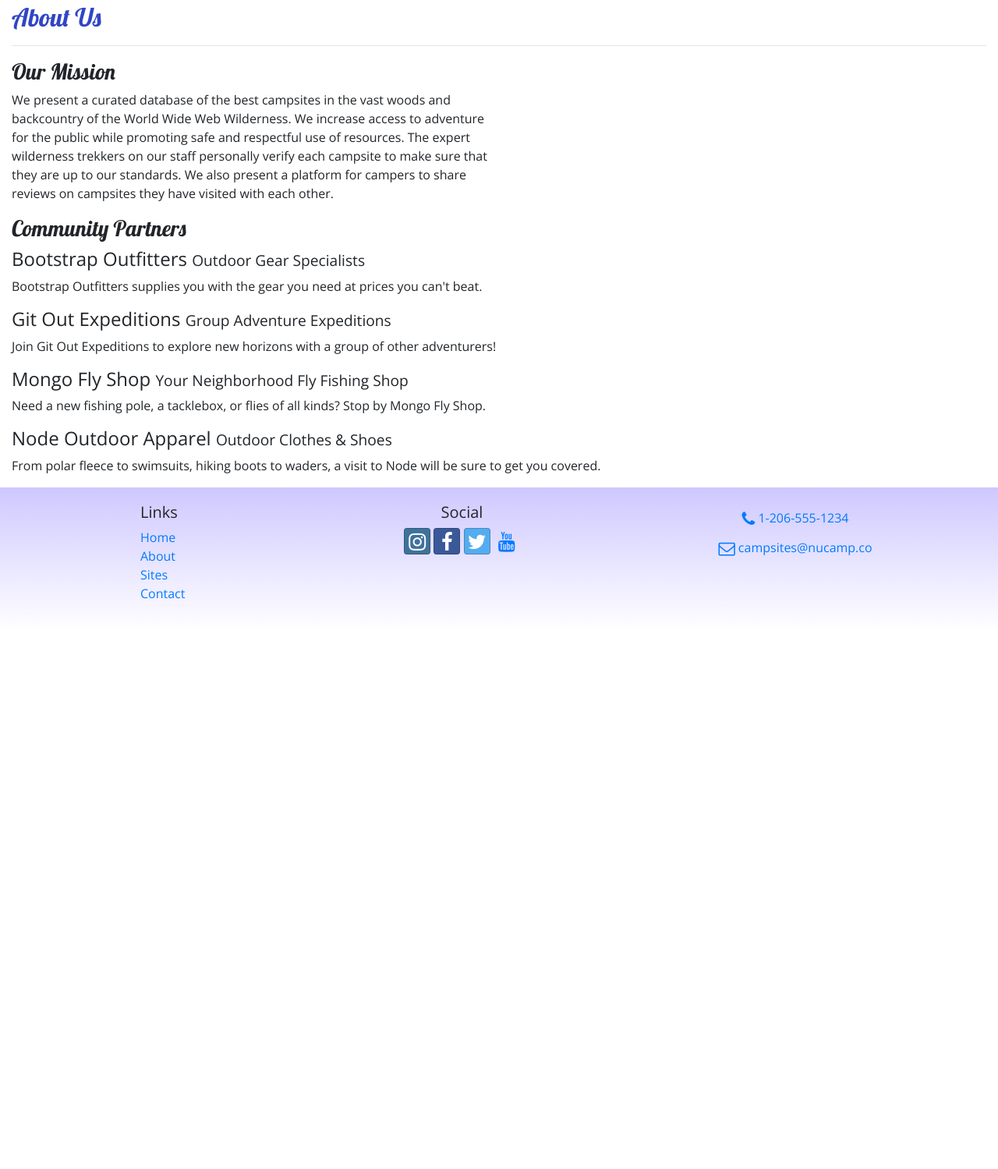
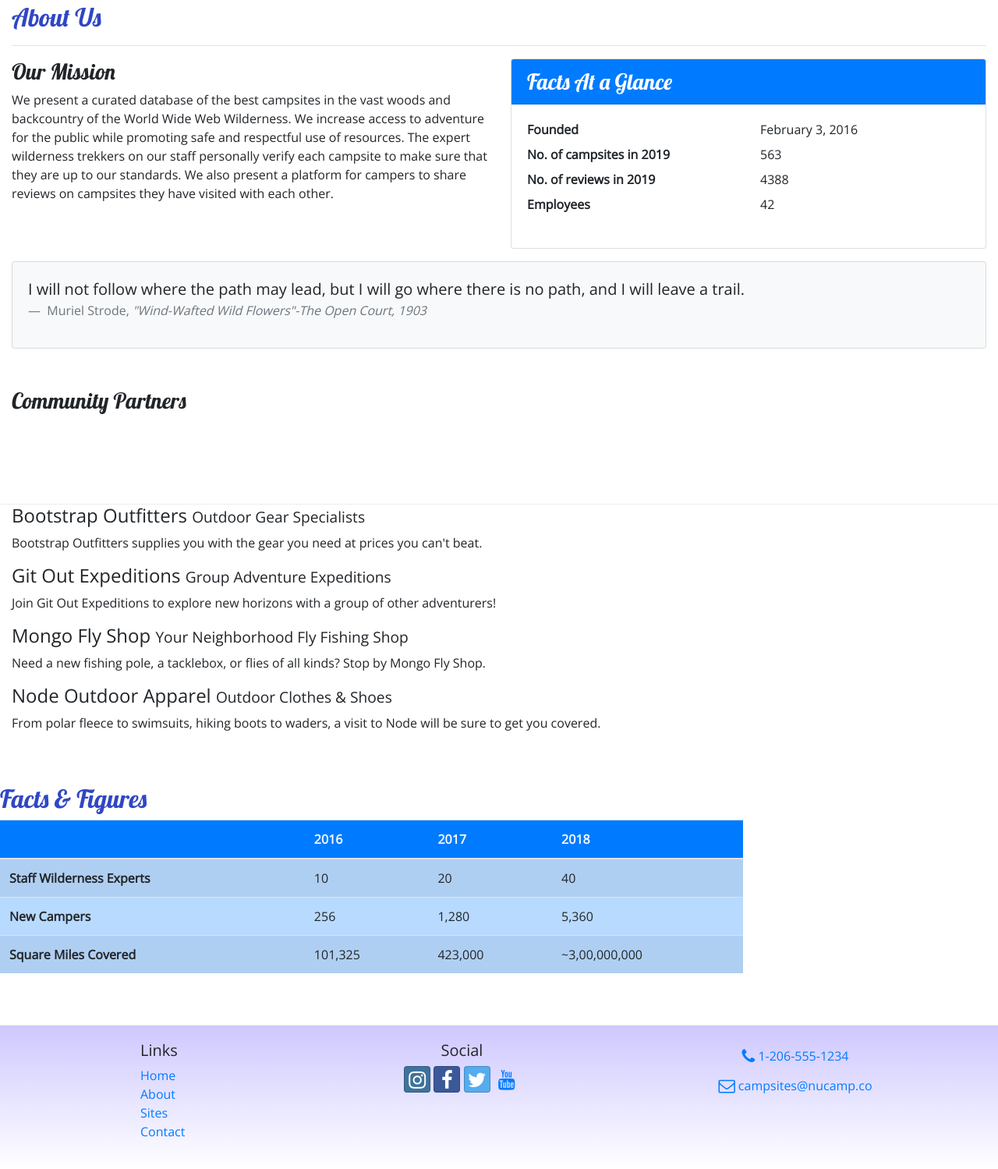
Before and after one commit to actgit123/nuCamp, a website: page aboutus.html in a window 1280 px wide. Shown: the part 279-1778 px from the top of the page at 78% size. Before the commit the page ends 1088 px from the top, so only its background shows below. Drawn offline with nearby package versions, Linux system fonts and the light colour scheme.

Commit message:
tables and cards

```diff
--- a/aboutus.html
+++ b/aboutus.html
@@ -67,11 +67,39 @@
                 <h3>Our Mission</h3>
                 <p>We present a curated database of the best campsites in the vast woods and backcountry of the World Wide Web Wilderness. We increase access to adventure for the public while promoting safe and respectful use of resources. The expert wilderness trekkers on our staff personally verify each campsite to make sure that they are up to our standards. We also present a platform for campers to share reviews on campsites they have visited with each other.</p>
             </div>
+            <div class="col-sm-6">
+                <div class="card">
+                    <h3 class="card-header bg-primary text-white">Facts At a Glance</h3>
+                    <div class="card-body">
+                        <dl class="row">
+                            <dt class="col-6">Founded</dt>
+                            <dd class="col-6">February 3, 2016</dd>
+                            <dt class="col-6">No. of campsites in 2019</dt>
+                            <dd class="col-6">563</dd>
+                            <dt class="col-6">No. of reviews in 2019</dt>
+                            <dd class="col-6">4388</dd>
+                            <dt class="col-6">Employees</dt>
+                            <dd class="col-6">42</dd>
+                        </dl>
+                    </div>
+                </div>
+            </div>
+            <div class="col">
+                <div class="card card-body bg-light mt-3">
+                    <blockquote class="blockquote">
+                        <p class="mb-0"> I will not follow where the path may lead, but I will go where there is no path, and I will leave a trail.</p>
+                    <footer class="blockquote-footer">
+                        Muriel Strode,
+                        <cite title="Source Title">"Wind-Wafted Wild Flowers"-The Open Court, 1903
+                        </cite>
+                    </footer> </blockquote>
+                </div>
+            </div>
             </div>
         </div>
-    </div>
+
     <div class="container-fluid">
-            <div class="row">
+            <div class="row row-content">
                 <div class="col">
                 <h3>Community Partners</h3>
             </div></div>
@@ -85,8 +113,49 @@
                 <p class="d-none d-sm-block">From polar fleece to swimsuits, hiking boots to waders, a visit to Node will be sure to get you covered.</p>
 
     </div>
+    <div class="row row-content">
+        <div class="col-sm-9">
+            <h2>Facts &amp; Figures</h2>
+            <div class="table-responsive">
+                <table class="table table-striped">
+                    <thead>
+                        <tr class="bg-primary text-light">
+                            <th></th>
+                            <th>2016</th>
+                            <th>2017</th>
+                            <th>2018</th>
+                        </tr>
+                    </thead>
+                    <tbody class="table-primary">
+                        <tr>
+                            <th>Staff Wilderness Experts</th>
+                            <td>10</td>
+                            <td>20</td>
+                            <td>40</td>
 
-    <footer>
+                        </tr>
+                        <tr>
+                            <th>New Campers</th>
+                            <td>256</td>
+                            <td>1,280</td>
+                            <td>5,360</td>
+                        </tr>
+                        <tr>
+                            <th>Square Miles Covered</th>
+                            <td>101,325</td>
+                            <td>423,000</td>
+                            <td>~3,00,000,000</td>
+                        </tr>
+
+                    </tbody>
+                </table>
+            </div>
+        </div>
+    </div>
+
+    </div>
+
+    <footer class="site-footer">
         <div class="container">
             <div class="row">
                 <div class="col-4 col-sm-2 offset-1">
--- a/css/styles.css
+++ b/css/styles.css
@@ -13,7 +13,7 @@ header h2 {
     color: #CEC8FF;
 }
 
-footer {
+.site-footer {
     background-image: linear-gradient(#CEC8FF, white);
     padding: 20px 0;
 }
```
Also changed, not shown: contactus.html (+3 -4 lines), index.html (+1 -1 lines).
